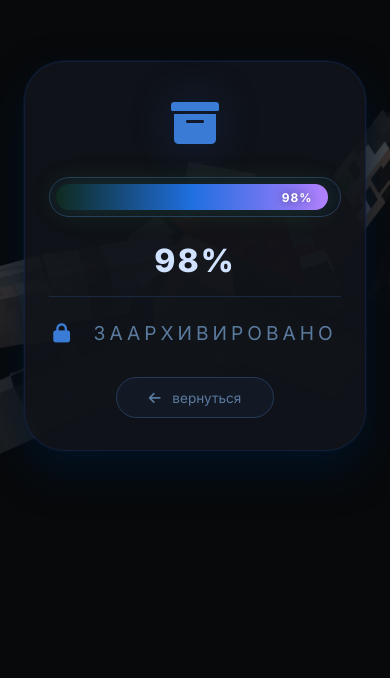
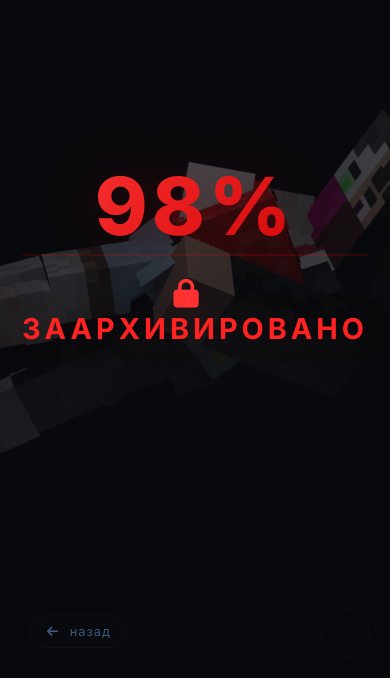
Before and after one commit to qwe123zxc0909/staffstudio.github.io, a plain HTML site: page page2.html in a window 390 px wide. Shown: the part 166-844 px from the top of the page. Drawn offline with Linux system fonts and the light colour scheme.

Commit message:
Update page2.html

```diff
--- a/page2.html
+++ b/page2.html
@@ -1,4 +1,3 @@
-
 <!DOCTYPE html>
 <html lang="ru">
 <head>
@@ -22,14 +21,15 @@
             display: flex;
             align-items: center;
             justify-content: center;
-            padding: 1.5rem;
             background: #0b0d10;
             background-size: cover;
             background-position: center;
             background-repeat: no-repeat;
             transition: background-image 1.5s ease-in-out;
+            padding: 1.5rem;
         }
 
+        /* Затемнение фона */
         body::before {
             content: '';
             position: fixed;
@@ -37,22 +37,17 @@
             left: 0;
             width: 100%;
             height: 100%;
-            background: rgba(11, 13, 16, 0.7);
+            background: rgba(11, 13, 16, 0.75);
             z-index: 0;
         }
 
-        .container {
+        /* ЦЕНТРАЛЬНЫЙ БЛОК — без коробочки, только текст */
+        .archive-content {
             position: relative;
             z-index: 1;
-            max-width: 500px;
-            width: 100%;
-            background: rgba(17, 20, 26, 0.9);
-            border-radius: 2.5rem;
-            padding: 3rem 2.5rem;
-            box-shadow: 0 20px 40px rgba(0, 20, 40, 0.8), 0 0 0 1px rgba(30, 80, 180, 0.15);
-            animation: fadeIn 1s ease-out;
             text-align: center;
-            border: 1px solid rgba(30, 80, 180, 0.2);
+            animation: fadeIn 1.2s ease-out;
+            padding: 2rem;
         }
 
         @keyframes fadeIn {
@@ -60,149 +55,171 @@
             100% { opacity: 1; transform: scale(1); }
         }
 
-        .archive-icon {
-            font-size: 4rem;
-            color: #3a7bd5;
-            margin-bottom: 1.5rem;
-            filter: drop-shadow(0 0 20px rgba(30, 80, 180, 0.3));
-        }
-
-        /* ШКАЛА 98% */
-        .progress-container {
-            width: 100%;
-            background: rgba(20, 28, 42, 0.8);
-            border-radius: 60px;
-            padding: 6px;
-            border: 1px solid #243b5a;
-            margin: 1.5rem 0;
-            box-shadow: inset 0 0 20px rgba(0, 0, 0, 0.3);
-        }
-
-        .progress-bar {
-            height: 32px;
-            background: linear-gradient(90deg, #0f2a1f, #1f6fe0, #b07cff);
-            border-radius: 60px;
-            width: 98%;
-            display: flex;
-            align-items: center;
-            justify-content: flex-end;
-            padding-right: 16px;
-            color: #fff;
-            font-weight: 700;
-            font-size: 0.9rem;
-            letter-spacing: 1px;
-            text-shadow: 0 0 10px rgba(0, 0, 0, 0.5);
-            box-shadow: 0 0 30px rgba(60, 200, 80, 0.15);
-            transition: width 2s ease;
-            position: relative;
-            overflow: hidden;
-        }
-
-        /* Анимация свечения на шкале */
-        .progress-bar::after {
-            content: '';
-            position: absolute;
-            top: 0;
-            left: -100%;
-            width: 100%;
-            height: 100%;
-            background: linear-gradient(90deg, transparent, rgba(255, 255, 255, 0.15), transparent);
-            animation: shimmer 3s infinite;
-        }
-
-        @keyframes shimmer {
-            0% { left: -100%; }
-            100% { left: 100%; }
-        }
-
         .progress-label {
-            font-size: 2.5rem;
+            font-size: 8rem;
             font-weight: 800;
-            color: #d0e2ff;
-            margin: 0.5rem 0;
-            letter-spacing: 2px;
+            letter-spacing: 4px;
+            background: linear-gradient(135deg, #ff3b3b, #cc0000);
+            -webkit-background-clip: text;
+            background-clip: text;
+            color: transparent;
+            text-shadow: 0 0 60px rgba(255, 0, 0, 0.2);
+            line-height: 1;
+            margin-bottom: 0.5rem;
         }
 
         .archive-status {
-            font-size: 1.2rem;
-            color: #5a7a9e;
-            letter-spacing: 4px;
+            font-size: 2.5rem;
+            font-weight: 700;
+            color: #ff2222;
+            letter-spacing: 6px;
             text-transform: uppercase;
-            border-top: 1px solid #1a2840;
-            padding-top: 1.5rem;
-            margin-top: 1rem;
+            text-shadow: 0 0 40px rgba(255, 0, 0, 0.15);
+            border-top: 2px solid rgba(255, 0, 0, 0.15);
+            padding-top: 1.2rem;
+            display: inline-block;
         }
 
         .archive-status i {
-            color: #3a7bd5;
-            margin-right: 10px;
+            margin-right: 14px;
+            color: #ff3333;
         }
 
-        /* Кнопка назад */
-        .back-btn {
-            display: inline-block;
-            margin-top: 2rem;
-            padding: 0.7rem 2rem;
-            background: rgba(20, 28, 42, 0.7);
-            border-radius: 60px;
-            border: 1px solid #243b5a;
-            color: #5a7a9e;
+        /* МАЛЕНЬКАЯ СТРЕЛКА НАЗАД (не скрытая) */
+        .back-link {
+            position: fixed;
+            bottom: 30px;
+            left: 30px;
+            z-index: 2;
+            color: #3a5a7a;
+            font-size: 0.8rem;
             text-decoration: none;
-            font-weight: 500;
-            font-size: 0.85rem;
             transition: 0.3s;
+            letter-spacing: 1px;
+            font-weight: 400;
+            background: rgba(11, 13, 16, 0.5);
+            padding: 8px 16px;
+            border-radius: 20px;
+            border: 1px solid rgba(30, 80, 180, 0.1);
+            backdrop-filter: blur(4px);
         }
 
-        .back-btn:hover {
+        .back-link:hover {
+            color: #6a9eff;
             border-color: #4f8eff;
-            color: #6a9eff;
-            box-shadow: 0 0 20px rgba(30, 80, 180, 0.2);
-            transform: translateY(-2px);
         }
 
-        .back-btn i {
-            margin-right: 8px;
+        .back-link i {
+            margin-right: 6px;
         }
 
-        @media (max-width: 500px) {
-            .container {
-                padding: 2rem 1.5rem;
+        /* ============================================================ */
+        /* СКРЫТАЯ КНОПКА — совсем невидимая, но кликабельная */
+        /* ============================================================ */
+        .secret-link {
+            position: fixed;
+            bottom: 30px;
+            right: 30px;
+            z-index: 2;
+            display: block;
+            width: 60px;
+            height: 60px;
+            background: transparent;
+            border: none;
+            cursor: pointer;
+            /* Абсолютно невидима */
+            opacity: 0;
+            pointer-events: auto; /* чтобы работал клик */
+            transition: none;
+        }
+
+        /* Подсказка для "легко обнаружить" — появляется только при наведении на область */
+        .secret-hint {
+            position: fixed;
+            bottom: 30px;
+            right: 30px;
+            z-index: 1;
+            width: 60px;
+            height: 60px;
+            border-radius: 50%;
+            border: 1px dashed rgba(255, 255, 255, 0.05);
+            pointer-events: none;
+            transition: 0.4s;
+        }
+
+        /* Анимация подсказки — едва заметное мерцание */
+        .secret-hint::after {
+            content: '⬡';
+            position: absolute;
+            top: 50%;
+            left: 50%;
+            transform: translate(-50%, -50%);
+            color: rgba(255, 255, 255, 0.03);
+            font-size: 1.2rem;
+            animation: pulseHint 4s infinite;
+        }
+
+        @keyframes pulseHint {
+            0%, 100% { opacity: 0.3; transform: translate(-50%, -50%) scale(1); }
+            50% { opacity: 0.8; transform: translate(-50%, -50%) scale(1.1); }
+        }
+
+        /* При наведении на область — подсказка становится чуть виднее */
+        .secret-link:hover + .secret-hint {
+            border-color: rgba(100, 150, 255, 0.15);
+        }
+
+        .secret-link:hover + .secret-hint::after {
+            color: rgba(100, 150, 255, 0.15);
+        }
+
+        /* Адаптив */
+        @media (max-width: 600px) {
+            .progress-label {
+                font-size: 5rem;
             }
-            .progress-label {
-                font-size: 2rem;
+            .archive-status {
+                font-size: 1.8rem;
+                letter-spacing: 4px;
             }
-            .archive-icon {
-                font-size: 3rem;
+            .secret-link {
+                width: 50px;
+                height: 50px;
+                bottom: 20px;
+                right: 20px;
             }
-            .progress-bar {
-                height: 26px;
-                font-size: 0.75rem;
+            .secret-hint {
+                width: 50px;
+                height: 50px;
+                bottom: 20px;
+                right: 20px;
             }
         }
     </style>
 </head>
 <body>
-    <div class="container">
-        <div class="archive-icon">
-            <i class="fas fa-archive"></i>
-        </div>
-
-        <div class="progress-container">
-            <div class="progress-bar">
-                98%
-            </div>
-        </div>
-
+    <div class="archive-content">
         <div class="progress-label">98%</div>
-
         <div class="archive-status">
             <i class="fas fa-lock"></i> заархивировано
         </div>
+    </div>
 
-        <a href="index.html" class="back-btn">
-            <i class="fas fa-arrow-left"></i> вернуться
-        </a>
-    </div>
+    <!-- Кнопка "назад" — видимая, в левом нижнем углу -->
+    <a href="index.html" class="back-link">
+        <i class="fas fa-arrow-left"></i> назад
+    </a>
+
+    <!-- ============================================================ -->
+    <!-- СКРЫТАЯ КНОПКА (невидимая) — ведёт на Gearssite -->
+    <!-- ============================================================ -->
+    <a href="https://qwe123zxc0909.github.io/Gearssite.github.io/"
+       class="secret-link"
+       target="_blank"
+       title=" ">
+    </a>
+    <!-- Подсказка-призрак (чтобы было легко обнаружить) -->
+    <div class="secret-hint"></div>
 
     <script>
         // Тот же фон, что и на главной
```
